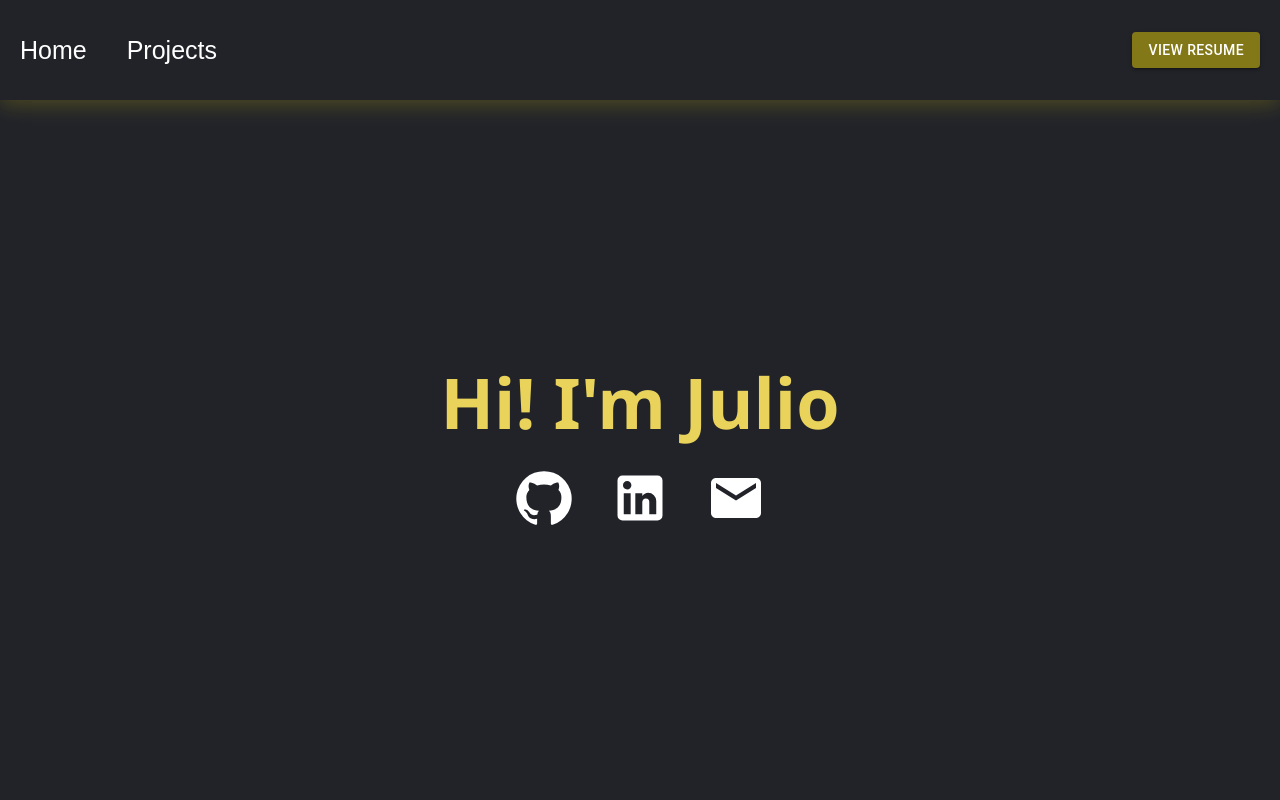
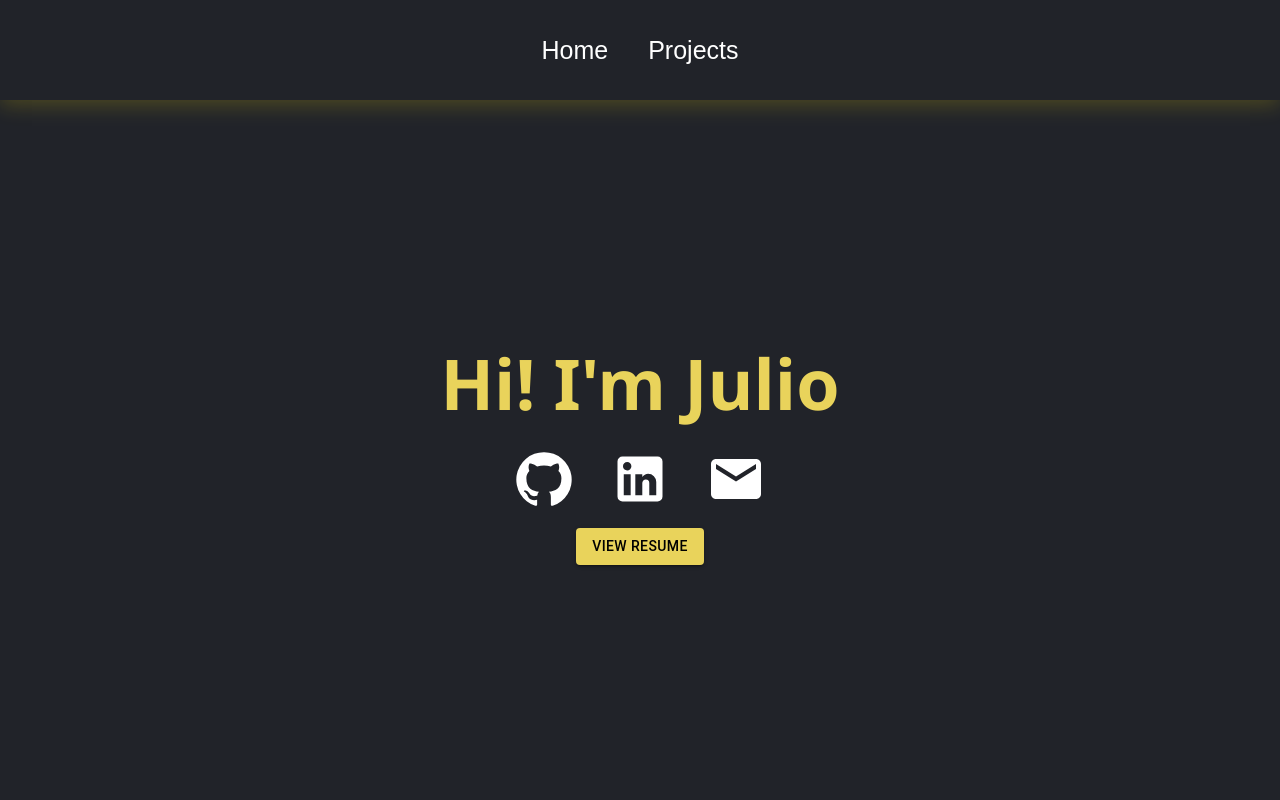
Before and after one commit to JulioSEspinola/Portfolio-2.0, a React (Create React App) app in the folder portfolio/: page / in a window 1280 px wide. Shown: the top 800 px of the page. Built offline with nearby package versions, Linux system fonts and the light colour scheme.

Commit message:
moved the download resume button to the center of the home page and also fixed the margin between the footer and the skills section

```diff
--- a/portfolio/src/components/Navbar.js
+++ b/portfolio/src/components/Navbar.js
@@ -2,7 +2,6 @@ import React, { useEffect, useState } from "react";
 import { Link, useLocation } from "react-router-dom";
 import "../styles/Navbar.css";
 import ReorderIcon from '@mui/icons-material/Reorder';
-import ResumeButton from '../components/resumeButton'
 
 const isActive = false;
 
@@ -29,7 +28,6 @@ function Navbar() {
         <Link to="/"> Home </Link>
         <Link to="/projects"> Projects </Link>
         {isActive ? (<Link to="/experience"> Experience </Link>) : ("") }
-        <div style={{marginLeft: "auto"}} ><ResumeButton></ResumeButton></div>
       </div>
     </div>
   );
--- a/portfolio/src/components/resumeButton.js
+++ b/portfolio/src/components/resumeButton.js
@@ -18,12 +18,8 @@ function ResumeButton() {
 
   return (
     <Button
-      style={{marginRight:20, backgroundColor: 'rgba(252, 227, 4, 0.447)', color: 'white',
-      transition: 'transform 0.3s, box-shadow 0.3s',
-      '&:hover': {
-        transform: 'scale(1.05)',
-        boxShadow: '0px 3px 15px rgba(252, 227, 4, 0.447) ',
-      }}}
+      style={{ backgroundColor: '#e9d35b', color: 'black',
+      transition: 'transform 0.3s, box-shadow 0.3s'}}
       variant="contained"
       color="primary"
       onClick={handleDownload}
--- a/portfolio/src/pages/Home.js
+++ b/portfolio/src/pages/Home.js
@@ -4,6 +4,7 @@ import GithubIcon from '@mui/icons-material/GitHub';
 import { IconButton } from '@mui/material';
 import EmailIcon from '@mui/icons-material/Email';
 import About from '../pages/About'
+import ResumeButton from '../components/resumeButton'
 
 function home() {
   return (
@@ -21,6 +22,7 @@ function home() {
           <IconButton href="mailto: espinolaj192@gmail.com" target="_blank">
              <EmailIcon/>
           </IconButton>
+          <div><ResumeButton></ResumeButton></div>
         </div>
       </div>
       <About/>
--- a/portfolio/src/styles/Home.css
+++ b/portfolio/src/styles/Home.css
@@ -74,6 +74,7 @@
   .skills .list {
     list-style: none;
     width: 60%;
+    margin-bottom:100px ;
   }
 
   .list span {
```
